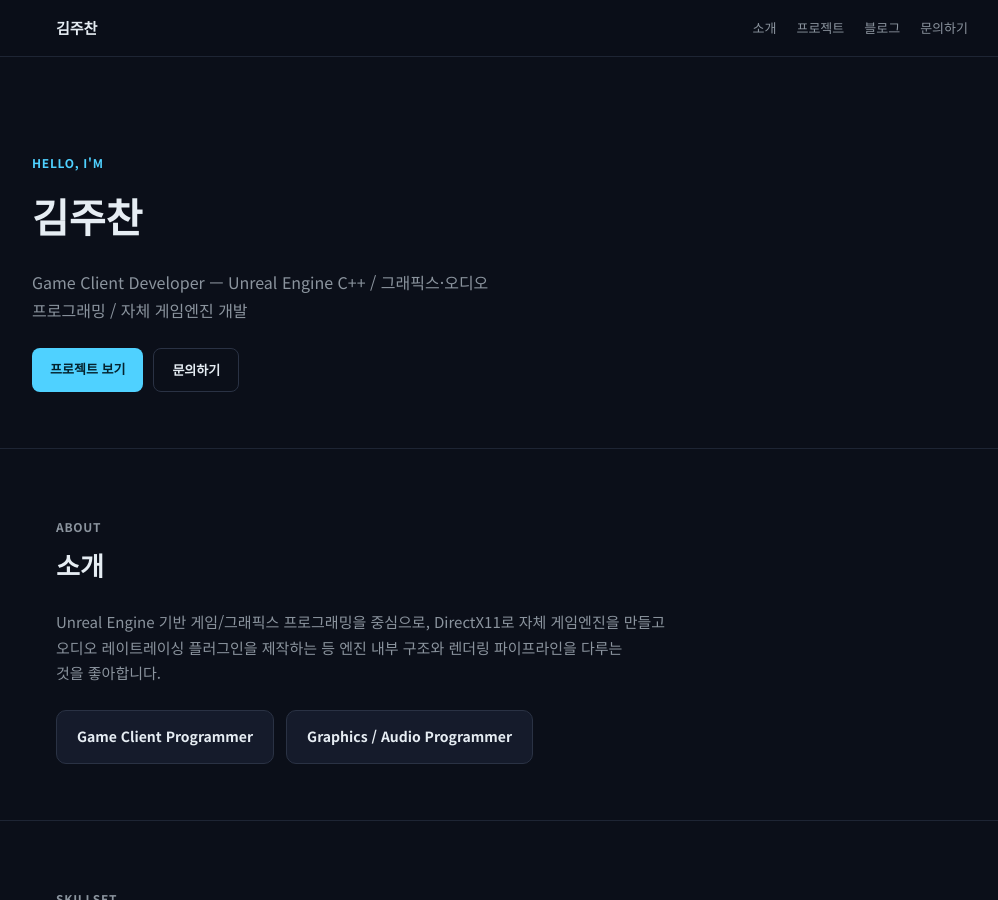
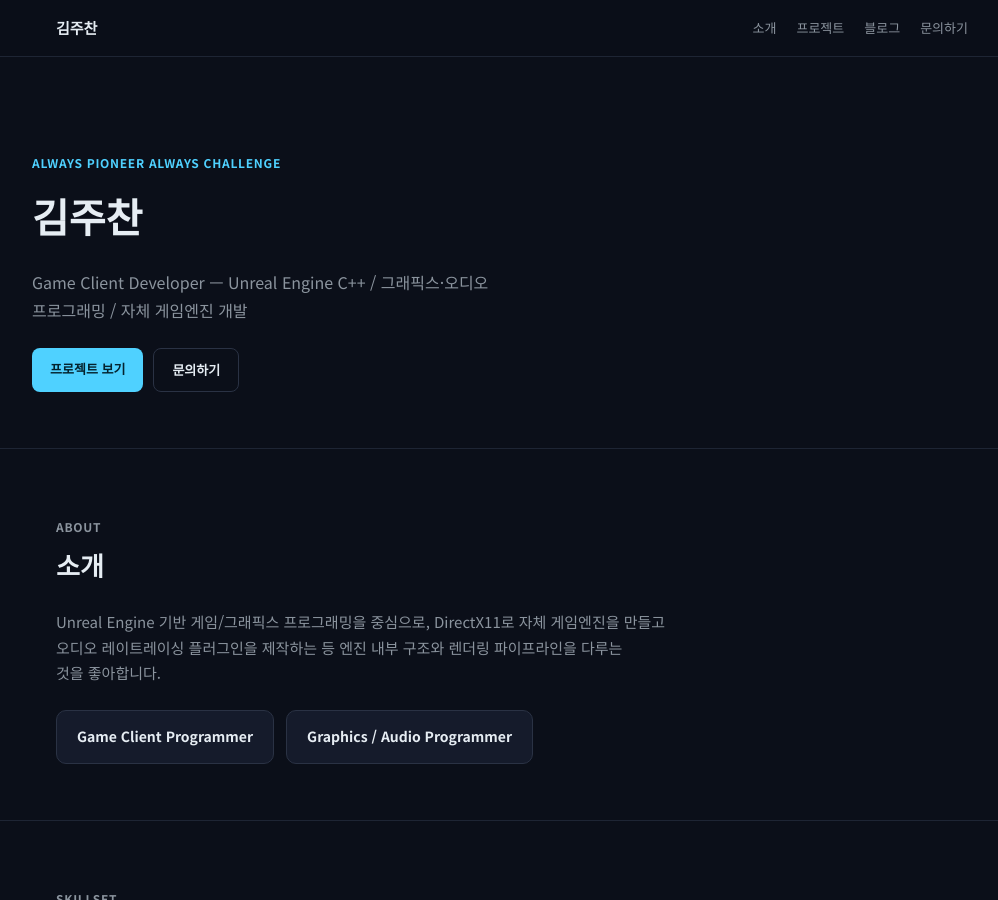
Before and after one commit to skamo3/skamo3.github.io, a Jekyll site: the page built from index.html, in a window 1280 px wide and 900 px high. Shown: the whole window, without its empty margins (128-1126 px from the left). Built offline with Jekyll 4.4.1, drawn with Linux system fonts in a browser that asks for light colours.

Commit message:
Change hero eyebrow to "ALWAYS PIONEER ALWAYS CHALLENGE"
Echoes the closing line of the user's cover letter ("도전하고
개척하며 나아가고자 합니다") and the reasoning behind the Pioneer
identity -- being first-cohort in nearly every program (42 Seoul 1기,
게임테크랩 1기, SEA:ME Pilot Program).

```diff
--- a/index.html
+++ b/index.html
@@ -3,7 +3,7 @@ layout: default
 title: Home
 ---
 <section class="hero wrap">
-  <p class="eyebrow">HELLO, I'M</p>
+  <p class="eyebrow">ALWAYS PIONEER ALWAYS CHALLENGE</p>
   <h1>김주찬</h1>
   <p class="tagline">Game Client Developer — Unreal Engine C++ / 그래픽스·오디오 프로그래밍 / 자체 게임엔진 개발</p>
   <div class="cta">
```
